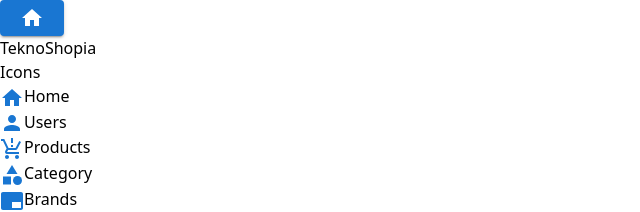
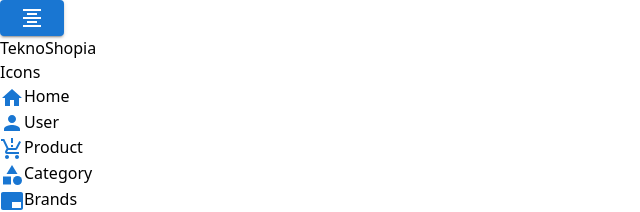
Before and after one commit to softwarEngineerYusuf/TeknoShopia, a React (Vite) app in the folder Panel/: page / in a window 1280 px wide. Shown: the top 212 px of the page, without its empty margins (0-640 px from the left). Built offline with nearby package versions, Linux system fonts and the light colour scheme.

Commit message:
The menu of the panel has been updated.

```diff
--- a/Panel/src/App.tsx
+++ b/Panel/src/App.tsx
@@ -8,22 +8,22 @@ import Order from "./pages/Order";
 import Product from "./pages/Product";
 import Menu from "./components/menu/Menu";
 function App() {
-  const [isMenuCollapsed, setIsMenuCollapsed] = useState<boolean>(false);
+  const [isMenuClosed, setIsMenuClosed] = useState<boolean>(false);
   return (
     <>
       <Router>
         <div className="bg-gray-800 text-white min-h-screen flex flex-col">
           <Navbar
-            isMenuCollapsed={isMenuCollapsed}
-            setIsMenuCollapsed={setIsMenuCollapsed}
+            isMenuClosed={isMenuClosed}
+            setIsMenuClosed={setIsMenuClosed}
           />
           <div className="flex flex-grow">
             <div
               className={`${
-                isMenuCollapsed ? "w-1/6" : "w-1/6"
+                isMenuClosed ? "w-15" : "w-52"
               } min-w-[3rem] bg-gray-700 transition-all duration-300`}
             >
-              <Menu isCollapsed={isMenuCollapsed} />
+              <Menu isMenuClosed={isMenuClosed} />
             </div>
             <div className="flex-grow">
               <Routes>
--- a/Panel/src/components/menu/Menu.tsx
+++ b/Panel/src/components/menu/Menu.tsx
@@ -6,11 +6,11 @@ import CategoryIcon from "@mui/icons-material/Category";
 import AttachMoneyIcon from "@mui/icons-material/AttachMoney";
 import PersonIcon from "@mui/icons-material/Person";
 
-interface MenuProps {
-  isCollapsed: boolean;
+interface MenuClosedProps {
+  isMenuClosed: boolean;
 }
 
-const Menu: React.FC<MenuProps> = ({ isCollapsed }) => {
+const Menu: React.FC<MenuClosedProps> = ({ isMenuClosed }) => {
   return (
     <div className=" mt-10">
       <div className="flex items-center mb-4  ">
@@ -22,7 +22,7 @@ const Menu: React.FC<MenuProps> = ({ isCollapsed }) => {
           <span className="mr-2 flex items-center">
             <HomeIcon color="primary" />
           </span>
-          {!isCollapsed && "Home"}
+          {!isMenuClosed && "Home"}
         </Link>
       </div>
       <div className="flex items-center  mb-4 ">
@@ -34,7 +34,7 @@ const Menu: React.FC<MenuProps> = ({ isCollapsed }) => {
           <span className="mr-2 flex items-center">
             <PersonIcon color="primary" />
           </span>
-          Users
+          {!isMenuClosed && "User"}
         </Link>
       </div>
       <div className="flex items-center  mb-4 ">
@@ -46,7 +46,7 @@ const Menu: React.FC<MenuProps> = ({ isCollapsed }) => {
           <span className="mr-2 flex items-center">
             <ProductionQuantityLimitsIcon color="primary" />
           </span>
-          Products
+          {!isMenuClosed && "Product"}
         </Link>
       </div>
       <div className="flex items-center mb-4  ">
@@ -58,7 +58,7 @@ const Menu: React.FC<MenuProps> = ({ isCollapsed }) => {
           <span className="mr-2 flex items-center">
             <CategoryIcon color="primary" />
           </span>
-          Category
+          {!isMenuClosed && "Category"}
         </Link>
       </div>
       <div className="flex items-center mb-4  ">
@@ -70,7 +70,7 @@ const Menu: React.FC<MenuProps> = ({ isCollapsed }) => {
           <span className="mr-2 flex items-center">
             <BrandingWatermarkIcon color="primary" />
           </span>
-          Brands
+          {!isMenuClosed && "Brands"}
         </Link>
       </div>
 
@@ -83,7 +83,7 @@ const Menu: React.FC<MenuProps> = ({ isCollapsed }) => {
           <span className="mr-2 flex items-center">
             <AttachMoneyIcon color="primary" />
           </span>
-          Orders
+          {!isMenuClosed && "Orders"}
         </Link>
       </div>
     </div>
--- a/Panel/src/components/navbar/Navbar.tsx
+++ b/Panel/src/components/navbar/Navbar.tsx
@@ -1,14 +1,14 @@
 import { Button } from "@mui/material";
-import HomeIcon from "@mui/icons-material/Home";
+import FormatAlignCenterIcon from "@mui/icons-material/FormatAlignCenter";
 
-interface NavbarProps {
-  isMenuCollapsed: boolean;
-  setIsMenuCollapsed: React.Dispatch<React.SetStateAction<boolean>>;
+interface NavbarClosedProps {
+  isMenuClosed: boolean;
+  setIsMenuClosed: React.Dispatch<React.SetStateAction<boolean>>;
 }
 
-const Navbar: React.FC<NavbarProps> = ({
-  isMenuCollapsed,
-  setIsMenuCollapsed,
+const Navbar: React.FC<NavbarClosedProps> = ({
+  isMenuClosed,
+  setIsMenuClosed,
 }) => {
   return (
     <div className="flex justify-between items-center px-6 text-red-600 border-b-2 border-b-gray-400 py-7">
@@ -16,9 +16,9 @@ const Navbar: React.FC<NavbarProps> = ({
         <div>
           <Button
             variant="contained"
-            onClick={() => setIsMenuCollapsed(!isMenuCollapsed)}
+            onClick={() => setIsMenuClosed(!isMenuClosed)}
           >
-            <HomeIcon />
+            <FormatAlignCenterIcon />
           </Button>
         </div>
         <div className="text-2xl ml-6">TeknoShopia</div>
--- /dev/null
+++ b/Panel/src/pages/User.tsx
@@ -0,0 +1,5 @@
+const User = () => {
+  return <div></div>;
+};
+
+export default User;
```
